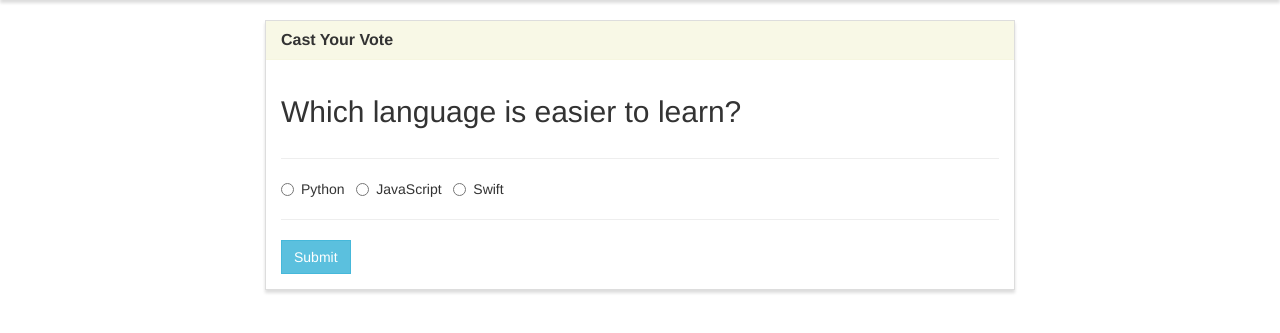
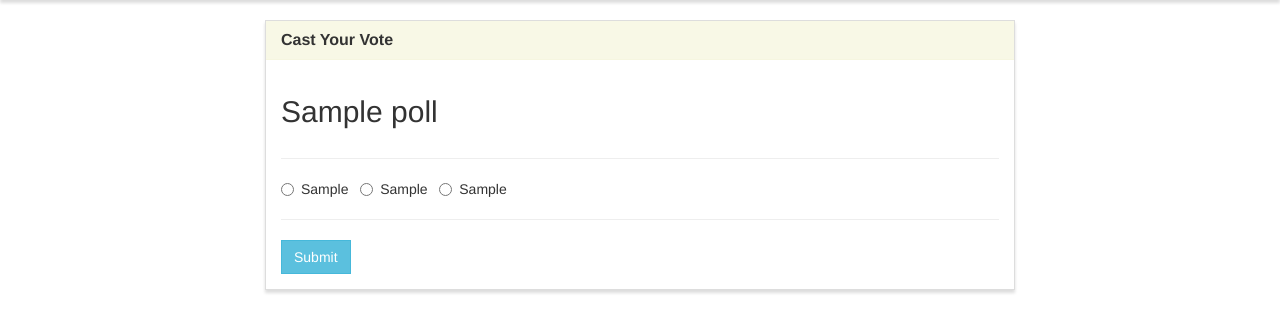
Before and after one commit to ashdeepupadhyay/poll_app_in_django, a Django app: page /vote/1 in a window 1280 px wide. Shown: the part 52-385 px from the top of the page. Run offline with Django 3.2, Linux system fonts and the light colour scheme; tables that the repository leaves empty hold one stand-in row (values such as "Sample post"); some libraries are stand-ins or nearby versions.

Commit message:
making the vote functionality

```diff
--- a/poll_project/poll/templates/polls/vote.html
+++ b/poll_project/poll/templates/polls/vote.html
@@ -13,7 +13,8 @@
             <div class="panel-body">
                 <div class="row">
                     <div class="col-lg-12">
-                        <h2>Which language is easier to learn?</h2>
+                        <h2>{{ poll.question }}</h2>
+                        <!--<h2>Which language is easier to learn?</h2>-->
                     </div>
                 </div>
 
@@ -22,24 +23,28 @@
                         <hr />
 
                         <form method="POST">
+                            {% csrf_token %}
                             <div class="form-group">
                                 <div class="radio">
                                     <label>
                                         <input type="radio" name="poll" value="option1" required>
-                                        Python
+                                        {{ poll.option_one }}
+                                        <!--Python-->
                                     </label> &nbsp;
                                     <label>
                                         <input type="radio" name="poll" value="option2">
-                                        JavaScript
+                                        {{ poll.option_two }}
+                                        <!--JavaScript-->
                                     </label> &nbsp;
                                     <label>
                                         <input type="radio" name="poll" value="option3">
-                                        Swift
+                                        {{ poll.option_three }}
+                                        <!--Swift-->
                                     </label> &nbsp;
                                 </div>
                             </div>
 
-                            <input type="hidden" name="id" value="1">
+                            <!--<input type="hidden" name="id" value="1">-->
 
                             <hr />
 
--- a/poll_project/poll/views.py
+++ b/poll_project/poll/views.py
@@ -1,4 +1,5 @@
 from django.shortcuts import render,redirect
+from django.http import HttpResponse
 
 from .forms import CreatePollForm
 from .models import Poll
@@ -7,7 +8,9 @@ from .models import Poll
 # Create your views here.
 def home(request):
     polls=Poll.objects.all()
-    context={'polls':polls}
+    context={
+        'polls':polls
+    }
     return render(request,"polls/home.html",context)
 
 def create(request):
@@ -30,5 +33,23 @@ def results(request,poll_id):
     return render(request,"polls/results.html",context)
 
 def vote(request,poll_id):
-    context={}
+    poll=Poll.objects.get(pk=poll_id)
+
+    if request.method== "POST":
+        #print(request.POST['poll'])
+        selected_option=request.POST['poll']
+        if selected_option =='option1':
+            poll.option_one_count+=1
+        elif selected_option == 'option2':
+            poll.option_two_count+=1
+        elif selected_option == 'option3':
+            poll.option_three_count+=1
+        else:
+            return HttpResponse(400,'Invalid form')
+
+        poll.save()
+        return redirect('results',poll.id)
+    context={
+        'poll':poll
+    }
     return render(request,"polls/vote.html",context)
```
